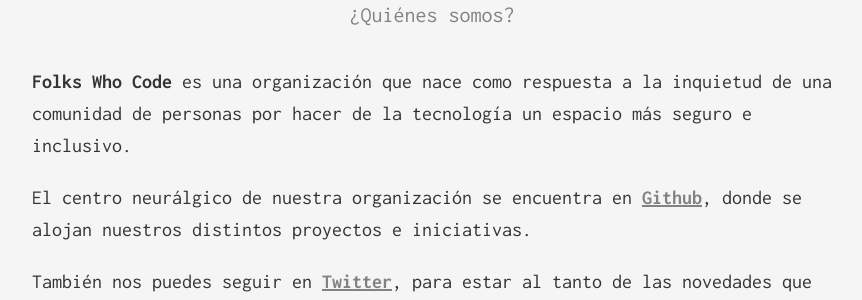
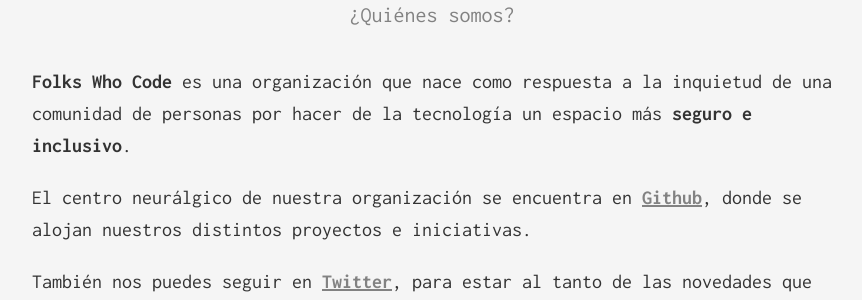
Before and after one commit to folkswhocode/folkswhocode.github.io, a Jekyll site: the page built from about.md, in a window 1280 px wide. Shown: the part 204-504 px from the top of the page, without its empty margins (208-1070 px from the left). Built offline with Jekyll 4.4.1, drawn with Linux system fonts in a browser that asks for light colours.

```diff
--- a/about.md
+++ b/about.md
@@ -5,7 +5,7 @@ subtitle: ¿Quiénes somos?
 permalink: /about/
 ---
 
-**Folks Who Code** es una organización que nace como respuesta a la inquietud de una comunidad de personas por hacer de la tecnología un espacio más seguro e inclusivo.
+**Folks Who Code** es una organización que nace como respuesta a la inquietud de una comunidad de personas por hacer de la tecnología un espacio más **seguro e inclusivo**.
 
 El centro neurálgico de nuestra organización se encuentra en [Github](https://github.com/folkswhocode), donde se alojan nuestros distintos proyectos e iniciativas.
 
```
